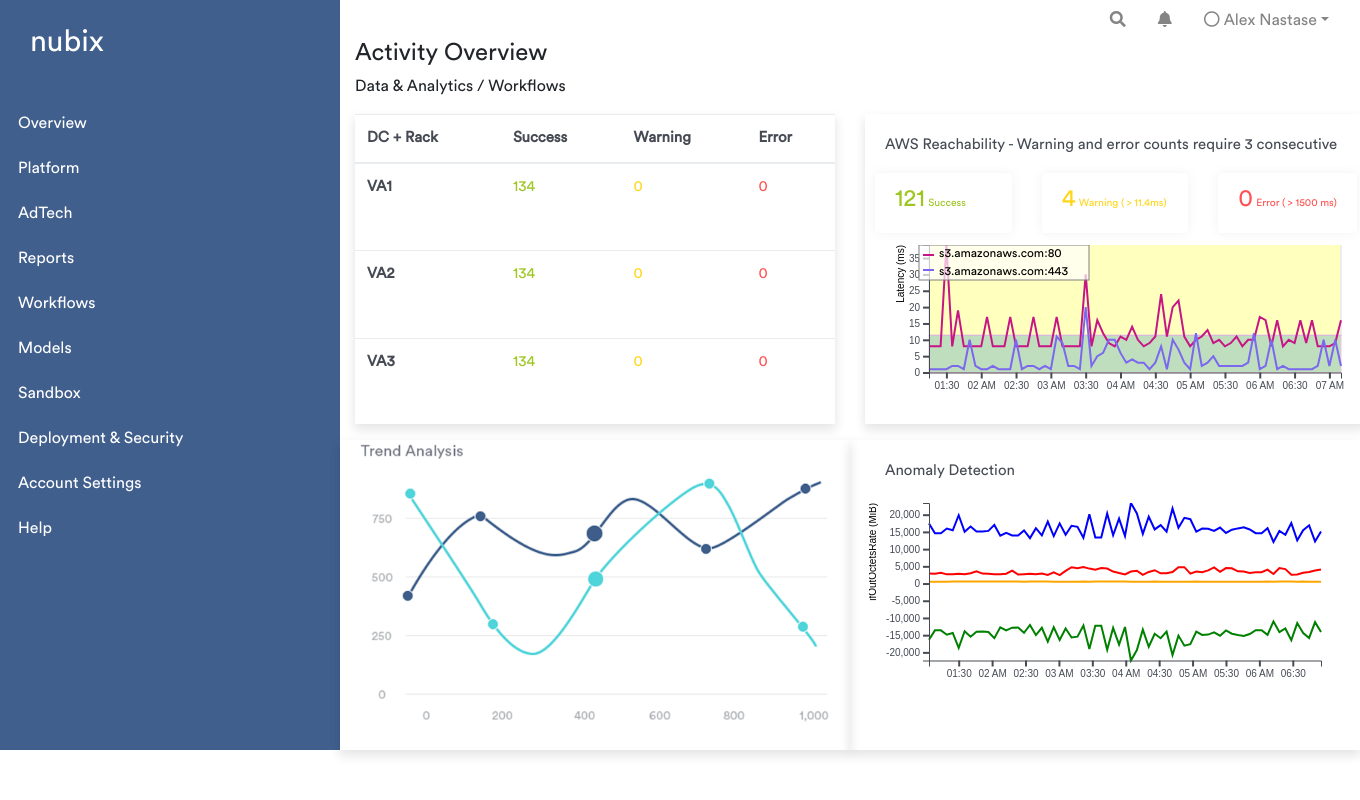
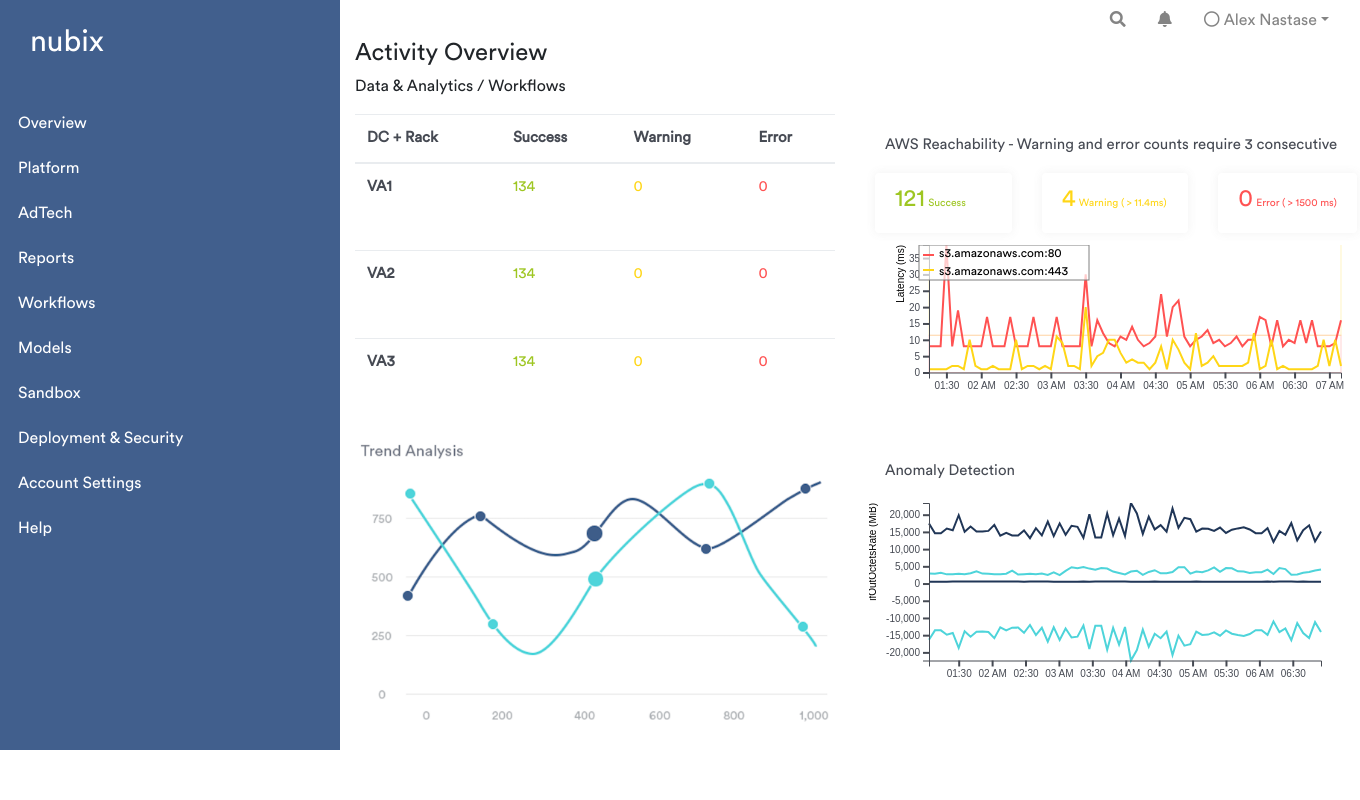
Before and after one commit to crowdbotics-users/Nubix-Dashboard, a PHP site: page /activity-overview.html in a window 1360 px wide; the page is wider, and only the part inside the window is pictured. Run offline with PHP 8.4, Linux system fonts and the light colour scheme; some libraries are stand-ins or nearby versions.

Commit message:
changing stroke colors

```diff
--- a/css/_activity-overview.scss
+++ b/css/_activity-overview.scss
@@ -103,6 +103,15 @@
   opacity: 0.25;
 }
 
+.dashboard-ttd-aws-reachability-graph{
+  .value1 {
+    stroke: #ff5252;
+  }
+  .value2 {
+    stroke: #ffd616;
+  }
+}
+
 
 line, .line {
   fill: none;
@@ -113,7 +122,7 @@ line, .line {
 .table-dcrack, .trend-achart, .aws-chart, .anomaly-chart {
   font-size: 15px;
   color: $text-gray;
-  -webkit-box-shadow: 0px 5px 10px 0.8px rgba(0,0,0,0.1);
-  -moz-box-shadow: 0px 5px 10px 0.8px rgba(0,0,0,0.1);
-  box-shadow: 0px 5px 10px 0.8px rgba(0,0,0,0.1);
+  // -webkit-box-shadow: 0px 5px 10px 0.8px rgba(0,0,0,0.1);
+  // -moz-box-shadow: 0px 5px 10px 0.8px rgba(0,0,0,0.1);
+  // box-shadow: 0px 5px 10px 0.8px rgba(0,0,0,0.1);
 }
--- a/css/style.css
+++ b/css/style.css
@@ -76,16 +76,18 @@
 .dashboard-ttd-aws-reachability-graph rect.y-range-background {
   opacity: 0.25; }
 
+.dashboard-ttd-aws-reachability-graph .value1 {
+  stroke: #ff5252; }
+.dashboard-ttd-aws-reachability-graph .value2 {
+  stroke: #ffd616; }
+
 line, .line {
   fill: none;
   stroke-width: 2px; }
 
 .table-dcrack, .trend-achart, .aws-chart, .anomaly-chart {
   font-size: 15px;
-  color: #464A53;
-  -webkit-box-shadow: 0px 5px 10px 0.8px rgba(0, 0, 0, 0.1);
-  -moz-box-shadow: 0px 5px 10px 0.8px rgba(0, 0, 0, 0.1);
-  box-shadow: 0px 5px 10px 0.8px rgba(0, 0, 0, 0.1); }
+  color: #464A53; }
 
 body {
   font-family: Circular Std; }
--- a/js/charts.js
+++ b/js/charts.js
@@ -2,10 +2,10 @@
 
 const margin = {top:0, right:20, bottom:30, left:60};
 
-const color1 = 'green';
-const color2 = 'blue';
-const color3 = 'red';
-const color4 = 'orange';
+const color1 = '#4ed4da';
+const color2 = '#203657';
+const color3 = '#4ed4da';
+const color4 = '#203657';
 
 for (var i=0; i<dataAWS.length; i++) {
     dataAWS[i].ts = new Date(dataAWS[i].ts);
@@ -60,7 +60,7 @@ function aws(){
       .attr('y', y(warningThresholdMillis))
       .attr('width', width)
       .attr('height', y(0) - y(warningThresholdMillis))
-      .attr('fill', 'green');
+      .attr('fill', 'white');
 
     // background for yellow y-range
     g.append('rect')
@@ -69,7 +69,7 @@ function aws(){
       .attr('y', y(errorThresholdMillis))
       .attr('width', width)
       .attr('height', y(warningThresholdMillis) - y(errorThresholdMillis))
-      .attr('fill', 'yellow');
+      .attr('fill', 'white');
 
     // define the 1st line
     let valueLine = d3.line()
```
Also changed, not shown: 1 other file.
